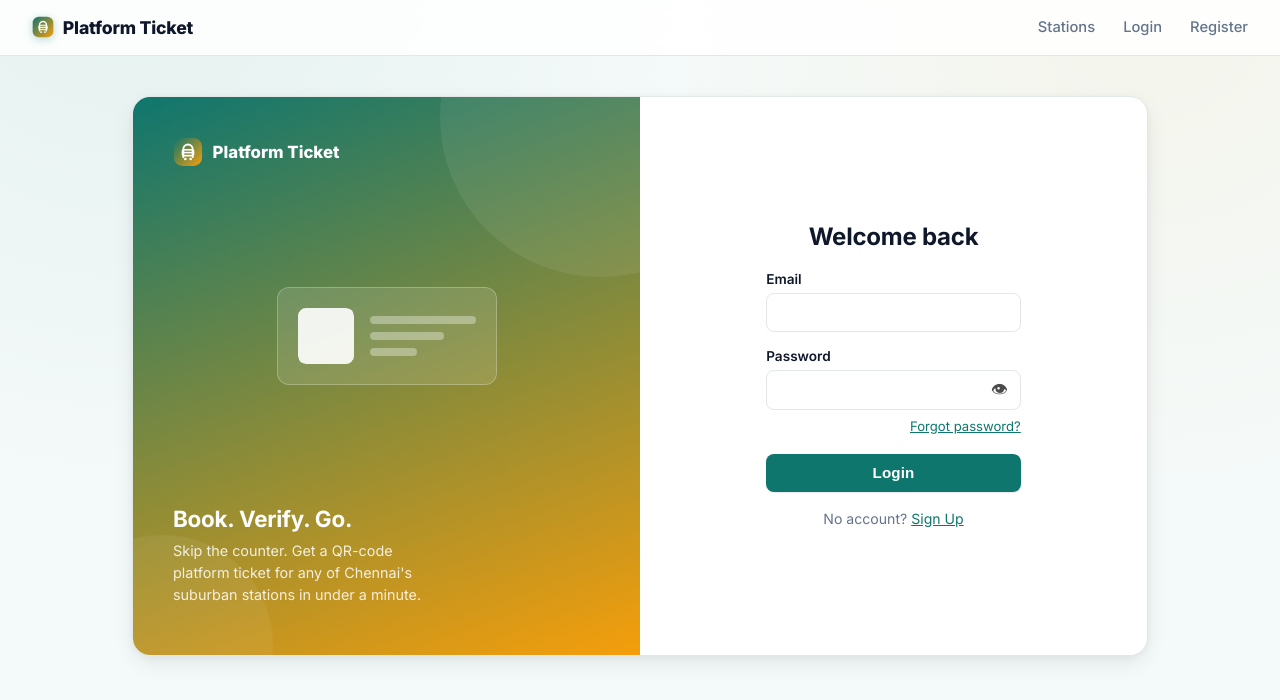
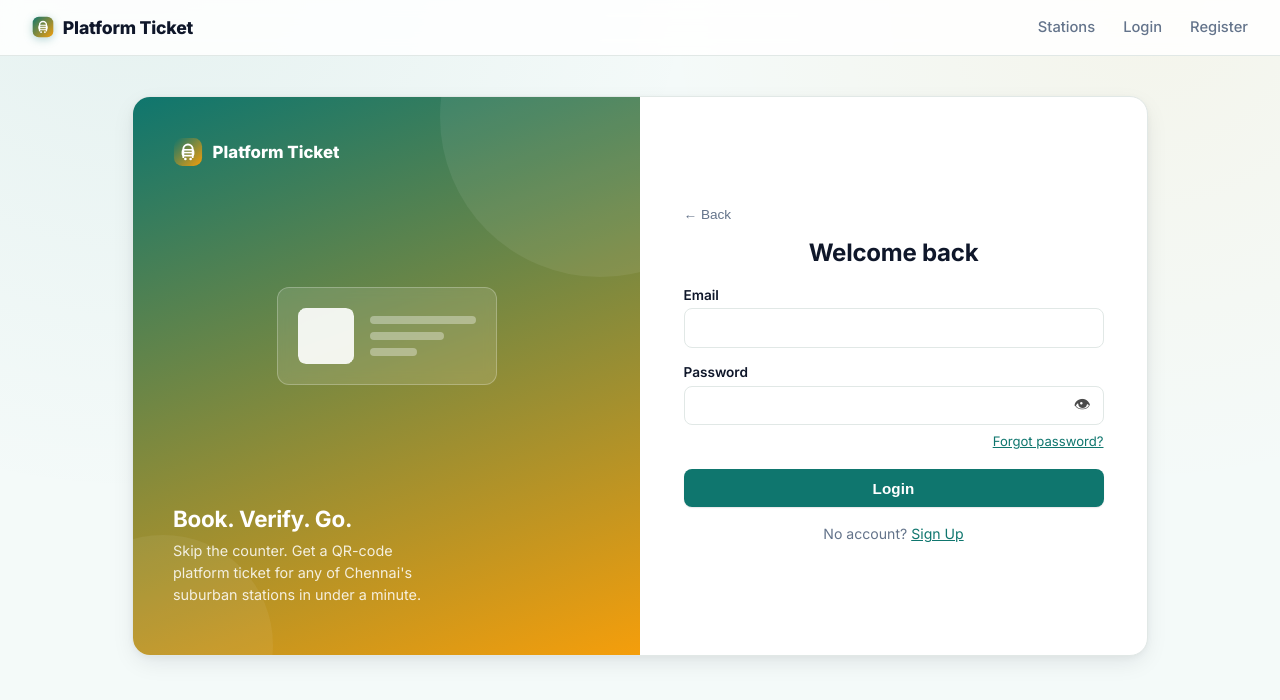
Before and after one commit to Thilak832/platform-ticket-booking, a React (Vite) app in the folder platform-ticket-frontend/: page /login in a window 1280 px wide. Shown: the top 700 px of the page. Built offline with nearby package versions, Linux system fonts and the light colour scheme; no server answers.

Commit message:
Add back navigation button to every page

```diff
--- a/platform-ticket-frontend/src/components/AuthLayout.jsx
+++ b/platform-ticket-frontend/src/components/AuthLayout.jsx
@@ -1,4 +1,5 @@
 import { LogoMark } from "./icons";
+import BackButton from "./BackButton";
 
 export default function AuthLayout({ children }) {
   return (
@@ -29,7 +30,12 @@ export default function AuthLayout({ children }) {
         </div>
       </div>
 
-      <div className="auth-split-form">{children}</div>
+      <div className="auth-split-form">
+        <div className="auth-split-form-inner">
+          <BackButton fallback="/" />
+          {children}
+        </div>
+      </div>
     </div>
   );
 }
--- /dev/null
+++ b/platform-ticket-frontend/src/components/BackButton.jsx
@@ -0,0 +1,25 @@
+import { useNavigate } from "react-router-dom";
+
+export default function BackButton({ to, label = "Back", fallback = "/", style }) {
+  const navigate = useNavigate();
+
+  const handleClick = () => {
+    if (to) {
+      navigate(to);
+      return;
+    }
+    // Go back in history if there's somewhere to go back to (i.e. this app
+    // wasn't loaded directly on this page), otherwise fall back to a sane route.
+    if (window.history.length > 1) {
+      navigate(-1);
+    } else {
+      navigate(fallback);
+    }
+  };
+
+  return (
+    <button type="button" className="back-link" onClick={handleClick} style={style}>
+      ← {label}
+    </button>
+  );
+}
--- a/platform-ticket-frontend/src/index.css
+++ b/platform-ticket-frontend/src/index.css
@@ -669,6 +669,13 @@ a {
   padding: 2rem;
 }
 
+.auth-split-form-inner {
+  display: flex;
+  flex-direction: column;
+  width: 100%;
+  max-width: 420px;
+}
+
 .auth-split-form .auth-form {
   margin: 0;
   box-shadow: none;
--- a/platform-ticket-frontend/src/pages/Admin.jsx
+++ b/platform-ticket-frontend/src/pages/Admin.jsx
@@ -2,6 +2,7 @@ import { useEffect, useState } from "react";
 import apiClient from "../api/client";
 import { useAuth } from "../context/AuthContext";
 import { StatIcon } from "../components/icons";
+import BackButton from "../components/BackButton";
 
 const STAT_TILES = [
   { key: "bookings_today", label: "Bookings today", kind: "bookings", prefix: "" },
@@ -59,6 +60,7 @@ export default function Admin() {
 
   return (
     <div>
+      <BackButton fallback="/" />
       <h2>Admin Dashboard</h2>
       <p className="event-meta" style={{ marginBottom: "1.5rem" }}>Real-time bookings, revenue, and system activity.</p>
 
--- a/platform-ticket-frontend/src/pages/BookTicket.jsx
+++ b/platform-ticket-frontend/src/pages/BookTicket.jsx
@@ -5,6 +5,7 @@ import { useAuth } from "../context/AuthContext";
 import { loadRazorpayScript, mockRazorpayPayment } from "../utils/loadRazorpay";
 import MockPaymentModal from "../components/MockPaymentModal";
 import { DropOffIcon, PickUpIcon, ViewWaitIcon } from "../components/icons";
+import BackButton from "../components/BackButton";
 
 const DURATIONS = [
   { hours: 1, price: 50 },
@@ -288,6 +289,7 @@ export default function BookTicket() {
 
   return (
     <div className="event-detail">
+      <BackButton fallback="/" />
       <h2>{station.name}</h2>
       <p className="event-meta">Station code: {station.code}</p>
 
--- a/platform-ticket-frontend/src/pages/MyBookings.jsx
+++ b/platform-ticket-frontend/src/pages/MyBookings.jsx
@@ -1,6 +1,7 @@
 import { useEffect, useState } from "react";
 import apiClient from "../api/client";
 import { EmptyTicketsIllustration } from "../components/icons";
+import BackButton from "../components/BackButton";
 
 const PURPOSE_LABELS = {
   drop_off: "Drop-off",
@@ -46,6 +47,7 @@ export default function MyBookings() {
   if (bookings.length === 0) {
     return (
       <div className="empty-state">
+        <BackButton fallback="/" style={{ alignSelf: "flex-start" }} />
         <EmptyTicketsIllustration />
         <h3>No tickets yet</h3>
         <p className="event-meta">Book a platform ticket and it'll show up here with a QR code.</p>
@@ -55,6 +57,7 @@ export default function MyBookings() {
 
   return (
     <div>
+      <BackButton fallback="/" />
       <h2>My Tickets</h2>
       <div className="ticket-stub-list">
         {bookings.map((b) => (
--- a/platform-ticket-frontend/src/pages/Wallet.jsx
+++ b/platform-ticket-frontend/src/pages/Wallet.jsx
@@ -4,6 +4,7 @@ import { loadRazorpayScript, mockRazorpayPayment } from "../utils/loadRazorpay";
 import MockPaymentModal from "../components/MockPaymentModal";
 import { WalletChipIcon } from "../components/icons";
 import { useAuth } from "../context/AuthContext";
+import BackButton from "../components/BackButton";
 
 const isDev = import.meta.env.VITE_ENVIRONMENT === "development";
 const PRESET_AMOUNTS = [100, 200, 500, 1000];
@@ -98,6 +99,7 @@ export default function Wallet() {
 
   return (
     <div>
+      <BackButton fallback="/" />
       <h2>My Wallet</h2>
       {error && <p className="error">{error}</p>}
 
```
